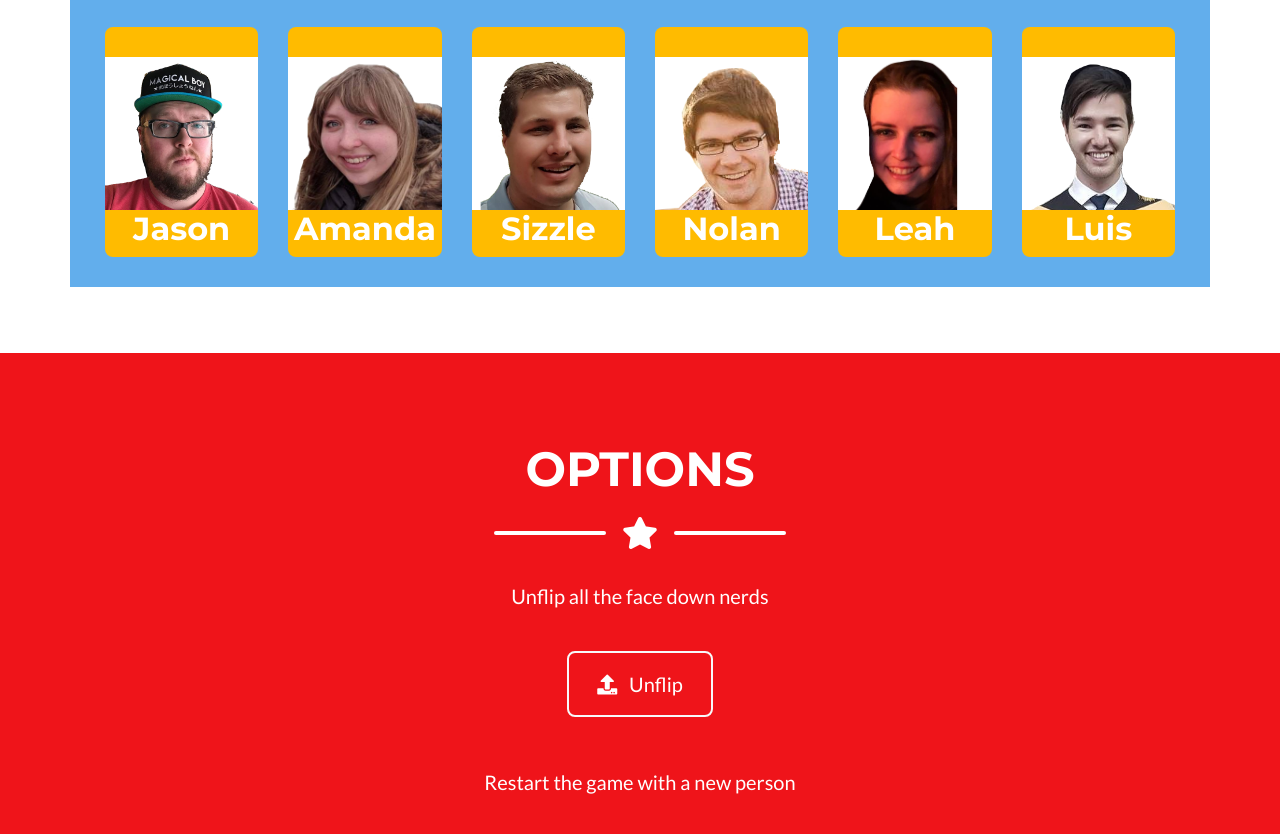
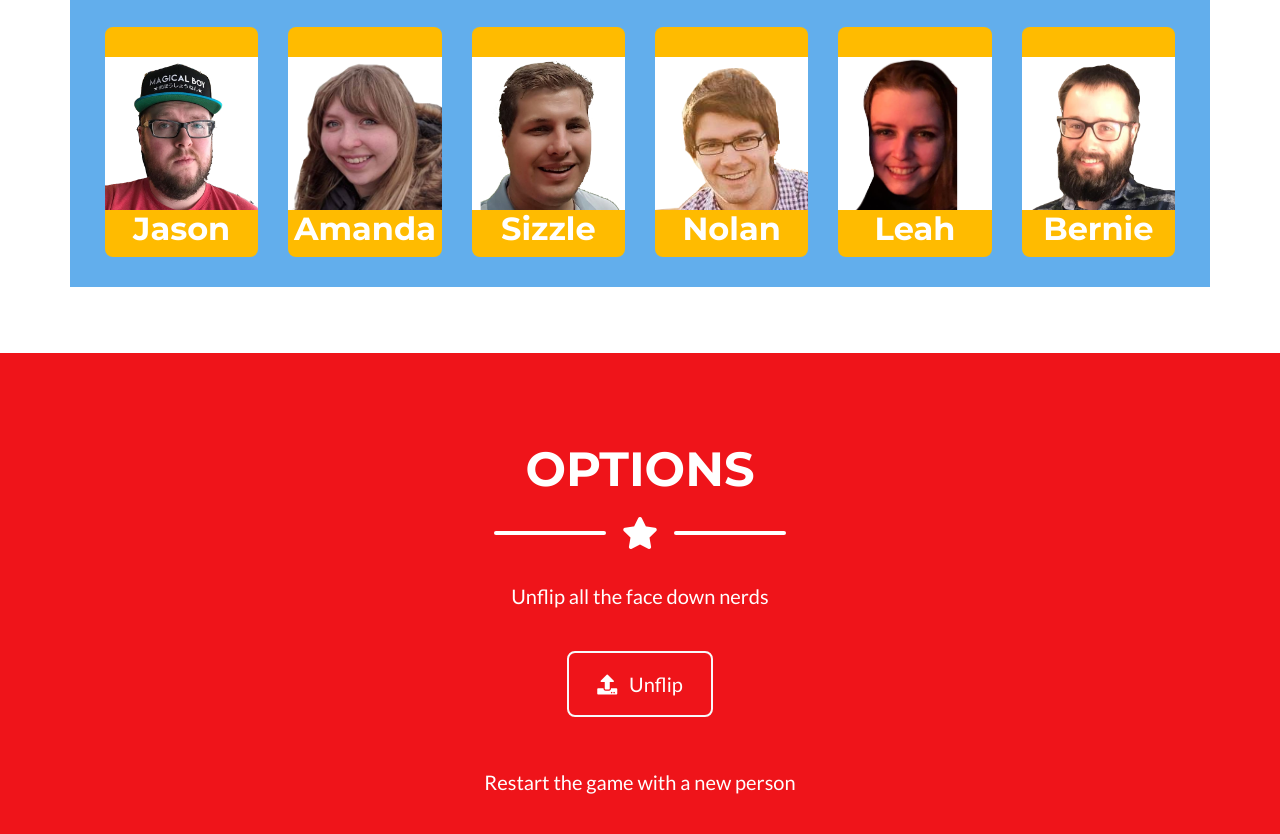
Before and after one commit to DanielGoresht/RevWho, a plain HTML site: page index.html in a window 1280 px wide. Shown: the part 1906-2740 px from the top of the page. Drawn offline with Linux system fonts and the light colour scheme.

Commit message:
Add files via upload

```diff
--- a/index.html
+++ b/index.html
@@ -121,7 +121,7 @@ function reset()
   }
 }
 
-var nerds = ["Bambi", "Dan", "Keifer", "Chris", "Konrad", "Kurt", "Duncan", "Davo", "Andrew", "Matt", "Sam", "Scott", "Mark", "Lane", "Nadia", "Alex", "Max", "Jason", "Amanda", "Sizzle", "Nolan", "Leah", "Kayla", "Luis"];
+var nerds = ["Bambi", "Dan", "Keifer", "Chris", "Konrad", "Kurt", "Duncan", "Davo", "Andrew", "Matt", "Sam", "Scott", "Mark", "Lane", "Nadia", "Alex", "Max", "Jason", "Amanda", "Sizzle", "Nolan", "Leah", "Kayla", "Bernie"];
 //main stuff
 window.onload = function(){
 
@@ -496,14 +496,14 @@ window.onload = function(){
 
         <!-- Portfolio Item 6 -->
         <div class="col-md-3 col-lg-2">
-          <div class="portfolio-item mx-auto" style="background-color: #ffbb00; padding-top: 30px;" onclick="clicked('Luis')">
+          <div class="portfolio-item mx-auto" style="background-color: #ffbb00; padding-top: 30px;" onclick="clicked('Bernie')">
             <div class="portfolio-item-caption d-flex align-items-center justify-content-center h-100 w-100">
               <div class="portfolio-item-caption-content text-center text-white">
                 <i class="fas fa-redo fa-3x"></i>
               </div>
             </div>
-            <img id="Luis" class="img-fluid" src="img/portfolio/Luis.png" alt="">
-            <h2 class="text-center" style="color: white;" >Luis</h2>
+            <img id="Bernie" class="img-fluid" src="img/portfolio/Bernie.png" alt="">
+            <h2 class="text-center" style="color: white;" >Bernie</h2>
           </div>
         </div>
 
```
